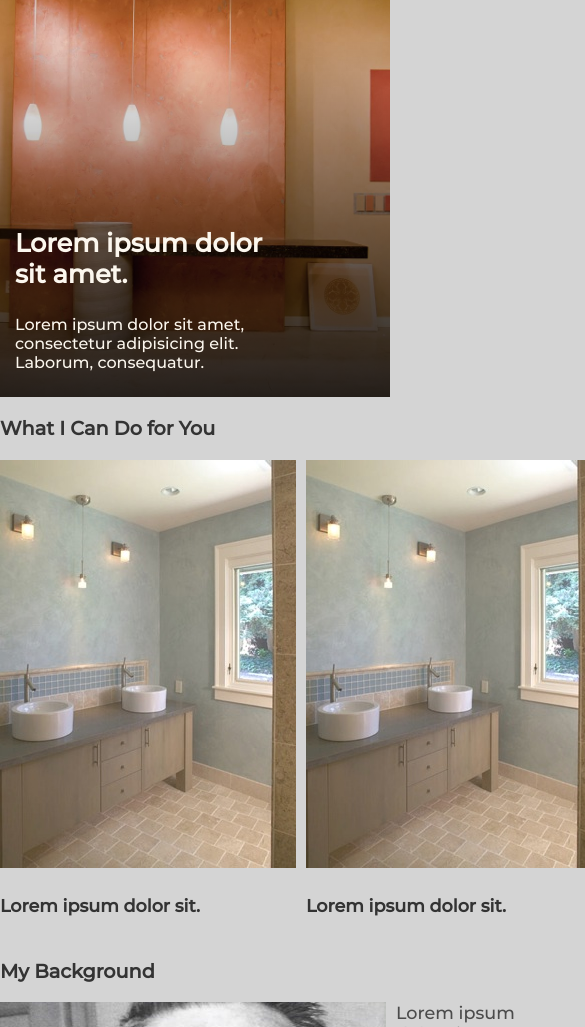
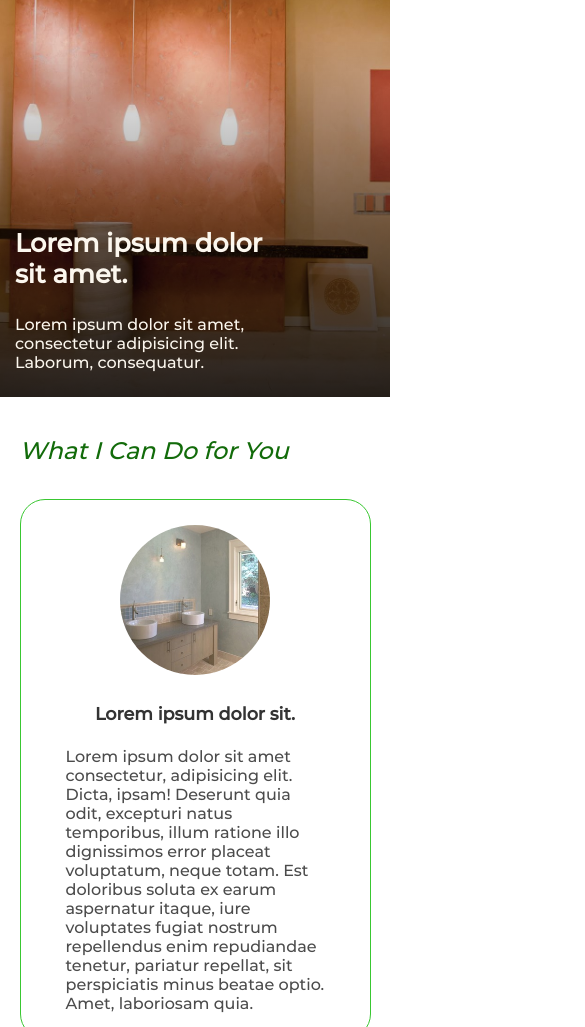
Before and after one commit to daniel-escoto/eco-chic-beta, a plain HTML site: page index.html in a window 390 px wide. Shown: the part 73-1100 px from the top of the page, 585 px wide, since content can reach past the window. Drawn offline with Linux system fonts and the light colour scheme.

Commit message:
mobile services done

```diff
--- a/css/styles.css
+++ b/css/styles.css
@@ -1,7 +1,7 @@
 /* variables */
 :root {
   --primary: #126b0a;
-  --secondary: #d4d4d4;
+  --secondary: #ffffff;
   --nav: #ffffff;
 }
 /* reset */
@@ -75,7 +75,10 @@ h1 {
 }
 
 h3 {
-  font-size: 1.2em;
+  font-size: 1.5em;
+  font-weight: lighter;
+  font-style: italic;
+  color: var(--primary);
 }
 
 h2 {
@@ -107,7 +110,7 @@ h4 {
 }
 
 .site-nav h1 {
-  grid-column: 1 / 5;
+  grid-column: 1 / 6;
   grid-row: 1;
   padding-bottom: 5px;
   align-self: center;
@@ -173,6 +176,36 @@ h4 {
   margin-bottom: 8px;
 }
 
+/* services */
+#services h3 {
+  grid-column: 1 / 9;
+  margin-left: 5%;
+
+  position: relative;
+  top: 15px;
+}
+
+.service {
+  grid-column: 1 / 9;
+  text-align: center;
+
+  margin: 15px 5%;
+  padding: 25px 45px;
+  border: 1.5px solid #39c731;
+  border-radius: 25px;
+}
+
+.service img {
+  height: 150px;
+  width: 150px;
+  object-fit: cover;
+  border-radius: 100%;
+}
+
+.service p {
+  text-align: left;
+}
+
 /* small tablet styles */
 @media screen and (min-width: 620px) {
 }
--- a/index.html
+++ b/index.html
@@ -34,25 +34,46 @@
         </p>
       </section>
 
-      <section id="services">
+      <section id="services" class="grid">
         <h3>What I Can Do for You</h3>
-        <div class="services grid">
         <div class="service">
           <img src="./assets/photos/sinks.JPG" alt="some sinks" />
           <h4>Lorem ipsum dolor sit.</h4>
+          <p>
+            Lorem ipsum dolor sit amet consectetur, adipisicing elit. Dicta,
+            ipsam! Deserunt quia odit, excepturi natus temporibus, illum ratione
+            illo dignissimos error placeat voluptatum, neque totam. Est
+            doloribus soluta ex earum aspernatur itaque, iure voluptates fugiat
+            nostrum repellendus enim repudiandae tenetur, pariatur repellat, sit
+            perspiciatis minus beatae optio. Amet, laboriosam quia.
+          </p>
         </div>
         <div class="service">
           <img src="./assets/photos/sinks.JPG" alt="some sinks" />
           <h4>Lorem ipsum dolor sit.</h4>
+          <p>
+            Lorem ipsum dolor, sit amet consectetur adipisicing elit. Sed
+            veritatis accusantium repellendus voluptate laborum a et quos saepe
+            sint nam?
+          </p>
         </div>
         <div class="service">
           <img src="./assets/photos/sinks.JPG" alt="some sinks" />
           <h4>Lorem ipsum dolor sit.</h4>
+          <p>
+            Lorem ipsum dolor, sit amet consectetur adipisicing elit. Sed
+            veritatis accusantium repellendus voluptate laborum a et quos saepe
+            sint nam?
+          </p>
         </div>
         <div class="service">
           <img src="./assets/photos/sinks.JPG" alt="some sinks" />
           <h4>Lorem ipsum dolor sit.</h4>
-          </div>
+          <p>
+            Lorem ipsum dolor, sit amet consectetur adipisicing elit. Sed
+            veritatis accusantium repellendus voluptate laborum a et quos saepe
+            sint nam?
+          </p>
         </div>
       </section>
 
```
Lines whose indentation alone changed are shown as unchanged.
